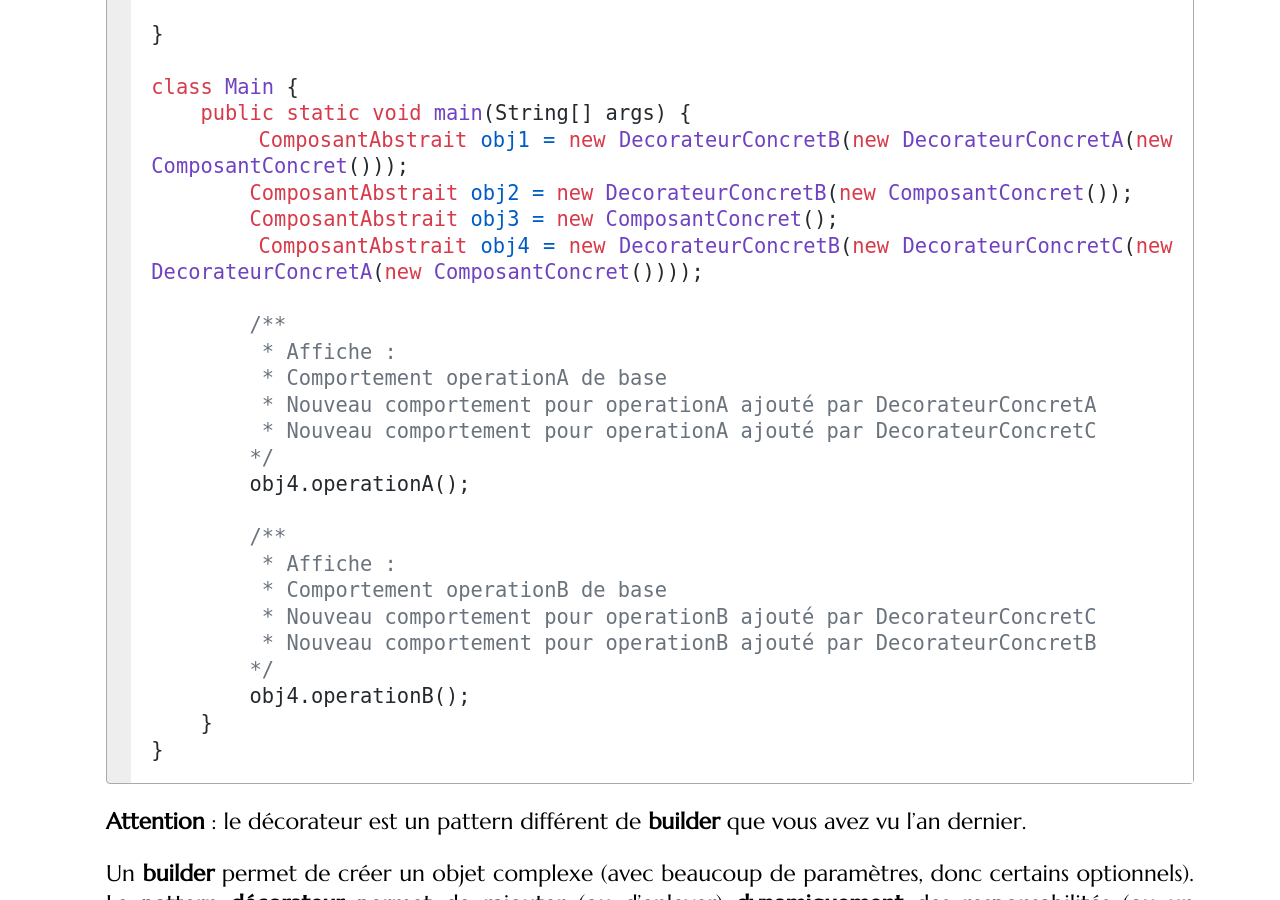
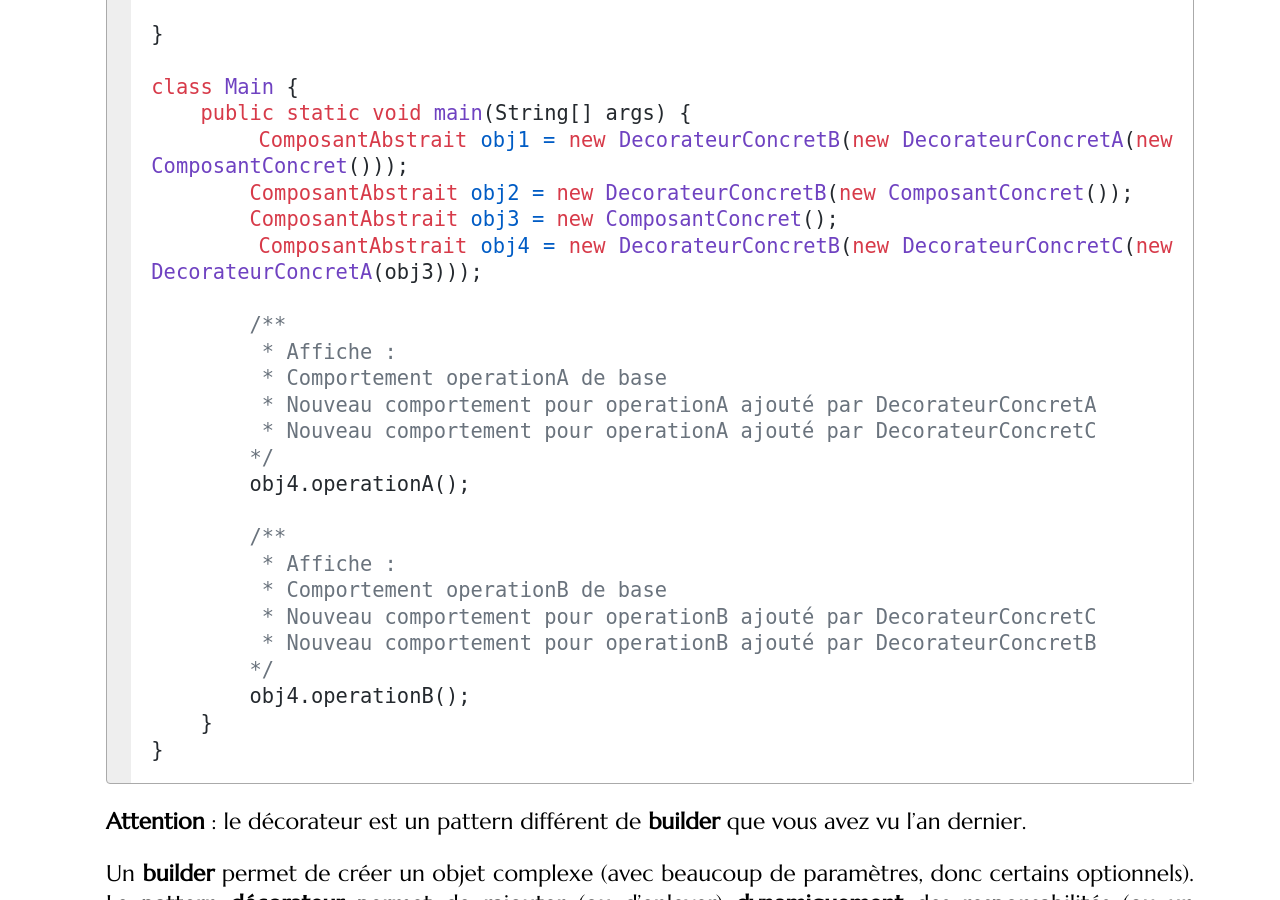
Before and after one commit to mgasquet/R304-QualiteDeveloppement, a Jekyll site: the page built from syntheses/synthese_patterns_decorateur.md, in a window 1280 px wide and 900 px high, scrolled down 4004 px. Built offline with Jekyll 4.4.1, drawn with Linux system fonts in a browser that asks for light colours; some web fonts are replaced.

Commit message:
Correction exemple synthese decorateur

```diff
--- a/syntheses/synthese_patterns_decorateur.md
+++ b/syntheses/synthese_patterns_decorateur.md
@@ -124,7 +124,7 @@ class Main {
         ComposantAbstrait obj1 = new DecorateurConcretB(new DecorateurConcretA(new ComposantConcret()));
         ComposantAbstrait obj2 = new DecorateurConcretB(new ComposantConcret());
         ComposantAbstrait obj3 = new ComposantConcret();
-        ComposantAbstrait obj4 = new DecorateurConcretB(new DecorateurConcretC(new DecorateurConcretA(new ComposantConcret())));
+        ComposantAbstrait obj4 = new DecorateurConcretB(new DecorateurConcretC(new DecorateurConcretA(obj3)));
 
         /**
          * Affiche :
```
